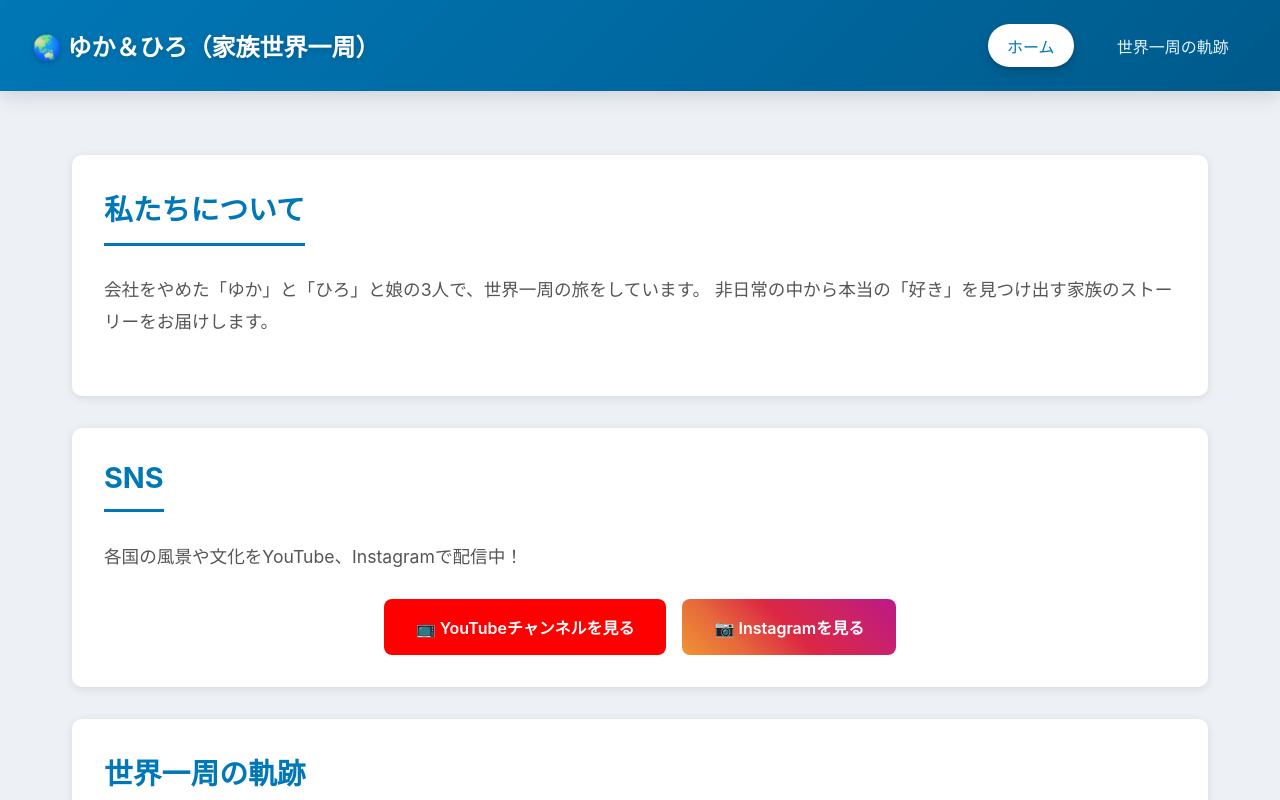
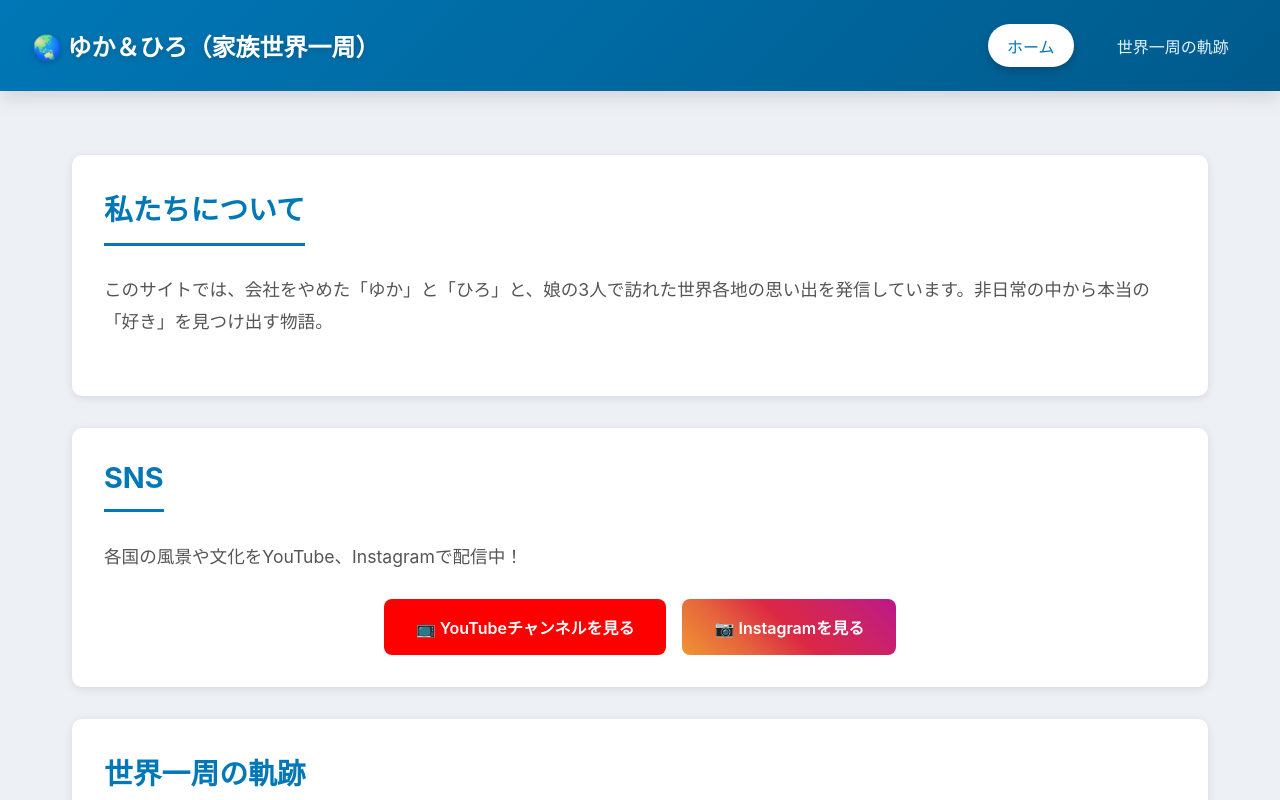
Before and after one commit to hirotakasuzuki1219/YouTube_HP_Flask, a React (Vite) app: page / in a window 1280 px wide. Shown: the top 800 px of the page. Built offline with nearby package versions, Linux system fonts and the light colour scheme.

Commit message:
page edit

```diff
--- a/src/pages/Home.jsx
+++ b/src/pages/Home.jsx
@@ -33,8 +33,7 @@ function Home() {
       <motion.section variants={itemVariants} className="about-section">
         <h2>私たちについて</h2>
         <p>
-          会社をやめた「ゆか」と「ひろ」と娘の3人で、世界一周の旅をしています。
-          非日常の中から本当の「好き」を見つけ出す家族のストーリーをお届けします。
+          このサイトでは、会社をやめた「ゆか」と「ひろ」と、娘の3人で訪れた世界各地の思い出を発信しています。非日常の中から本当の「好き」を見つけ出す物語。
         </p>
       </motion.section>
 
```
